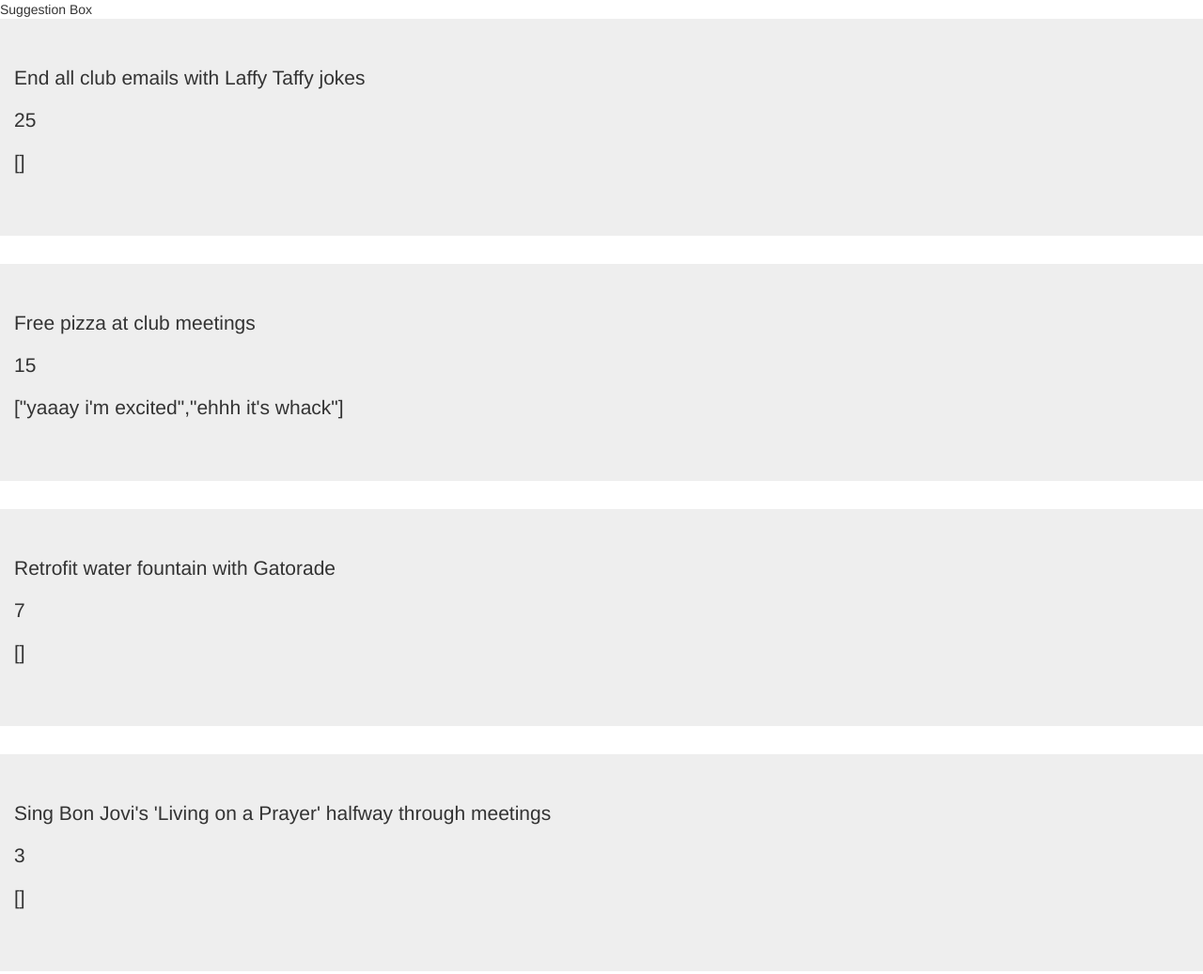
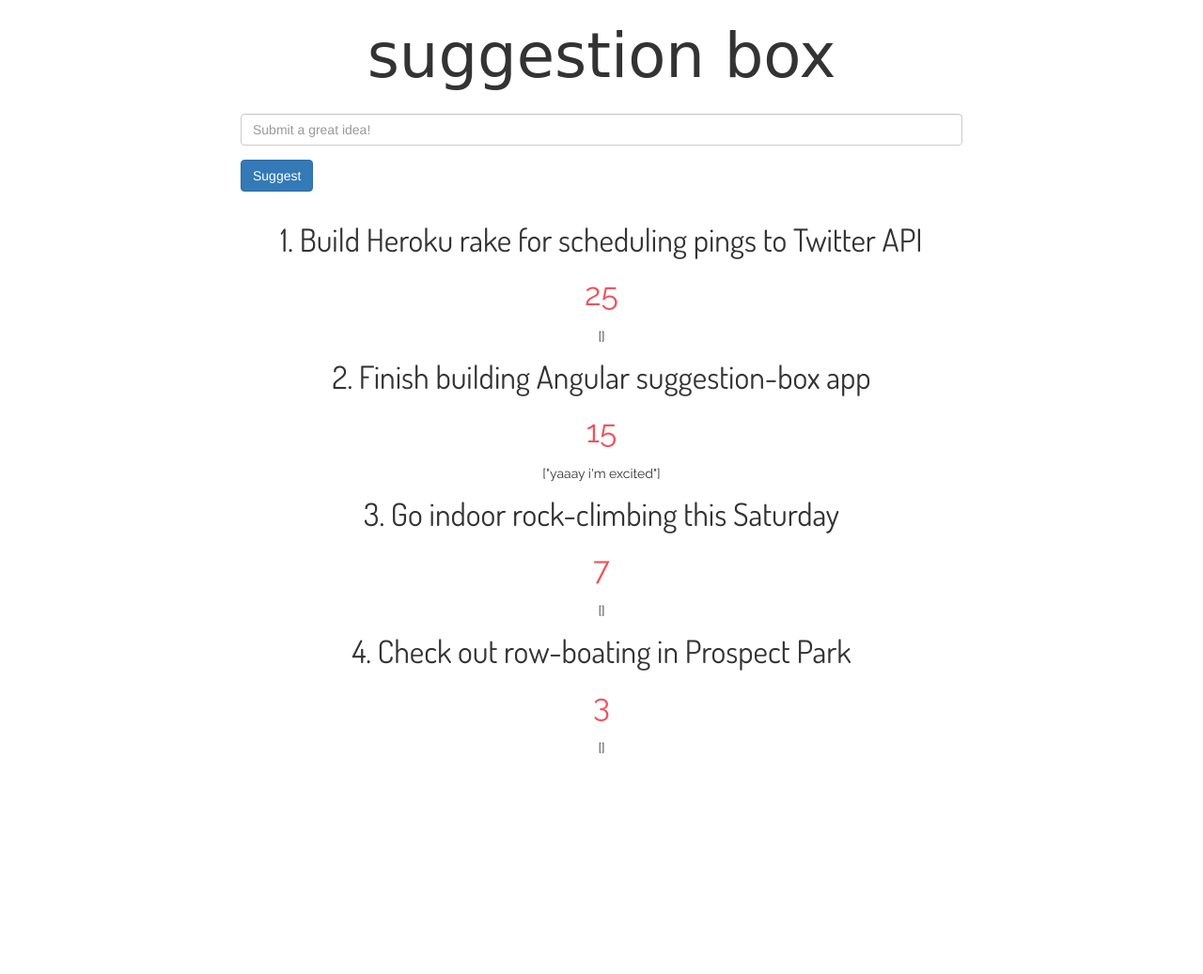
Before and after one commit to DianaEromosele/suggestion-box-angular-app, a plain HTML site: page index.html in a window 1280 px wide. Shown: the top 1037 px of the page at 94% size. After the commit the page ends 816 px from the top, so only its background shows below. Drawn offline with nearby package versions, Linux system fonts and the light colour scheme; a web font is replaced by a local one.

Commit message:
Add styling

```diff
--- a/css/main.css
+++ b/css/main.css
@@ -0,0 +1,47 @@
+header {
+  text-align: center;
+  font-size: 8.2vmin;
+  margin-top: .2em;
+  font-family: 'Baloo', cursive;
+}
+
+.submit-button {
+  border: 2px solid red;
+}
+
+
+.form {
+  width: 60%;
+  margin-left: auto;
+  margin-right: auto;
+  margin-top: 1em;
+}
+
+
+.suggestions {
+  /*border: 2px solid orange;*/
+  margin-top: 2em;
+  display: flex;
+  flex-direction: column;
+  align-items: center;
+}
+
+.title {
+  font-family: 'Quicksand', sans-serif;
+  font-size: 4.2vmin;
+  font-family: 'Raleway', sans-serif;
+  font-family: 'Dosis', sans-serif;
+}
+
+.upvotes {
+  font-size: 4.2vmin;
+  color: #F0525C;
+}
+
+
+.suggestion {
+  text-align: center;
+  width: 60%;
+  font-family: 'Raleway', sans-serif;
+  /*font-family: 'Dosis', sans-serif;*/
+}
--- a/index.html
+++ b/index.html
@@ -2,27 +2,38 @@
 <html>
   <head>
     <title>Suggestion Box</title>
+    <!-- CSS File -->
     <link href="css/main.css" rel="stylesheet" />
+    <!-- Google Fonts -->
+    <link href="https://fonts.googleapis.com/css?family=Barrio|Dosis|Baloo|Ubuntu+Condensed|Raleway" rel="stylesheet">
+    <!-- Angular Library -->
     <script src="js/vendor/angular.min.js" type="text/javascript"></script>
+    <!-- Bootstrap CDN -->
     <link href="http://maxcdn.bootstrapcdn.com/bootstrap/3.3.2/
 css/bootstrap.min.css" rel="stylesheet">
   </head>
   <body ng-app="SuggestionBox" ng-controller="HomeController">
 
-    <header> Suggestion Box</header>
-    <div class="col-md-12 jumbotron" ng-repeat="post in posts | orderBy: '-upvotes'">
-      <p>{{ post.title }}</p>
-      <p>{{ post.upvotes }}</p>
-      <p> {{ post.comments }}</p>
+    <header> suggestion box </header>
+
+    <form class="form" ng-submit="addSuggestion()">
+      <!-- <h3> Submit Your Suggestion </h3> -->
+      <div class="form-group">
+        <input type="text" class="form-control" placeholder="Submit a great idea!" ng-model="title"></input>
+      </div>
+      <button type="submit" class="submit-button btn btn-primary">Suggest</button>
+    </form>
+
+
+    <div class="suggestions">
+      <div class="suggestion" ng-repeat="post in posts | orderBy: '-upvotes'">
+        <p class="title"> {{ $index + 1 }}. {{ post.title }} </p>
+        <p class="upvotes"> {{ post.upvotes }} </p>
+        <p class="comments"> {{ post.comments }}</p>
+      </div>
     </div>
 
-    <form ng-submit="addSuggestion()" style="margin-top: 50px">
-      <h3> Submit Your Suggestion </h3>
-      <div class="form-group">
-      <input type="text" class="form-control" placeholder="Great ideas here" ng-model="title"></input>
-      </div>
-      <button type="submit" class="btn btn-primary">Suggest</button>
-    </form>
+
 
 
 
--- a/js/services/suggestions.js
+++ b/js/services/suggestions.js
@@ -2,22 +2,22 @@ app.factory('suggestions', [function() {
   var demoSuggestions = {
     posts: [
       {
-      title: 'Free pizza at club meetings',
+      title: 'Finish building Angular suggestion-box app',
       upvotes: 15,
-      comments: ["yaaay i'm excited", "ehhh it's whack"],
+      comments: ["yaaay i'm excited"],
       },
       {
-      title: 'End all club emails with Laffy Taffy jokes',
+      title: 'Build Heroku rake for scheduling pings to Twitter API',
       upvotes: 25,
       comments: [],
       },
       {
-      title: 'Retrofit water fountain with Gatorade',
+      title: 'Go indoor rock-climbing this Saturday',
       upvotes: 7,
       comments: [],
       },
       {
-      title: "Sing Bon Jovi's 'Living on a Prayer' halfway through meetings",
+      title: "Check out row-boating in Prospect Park",
       upvotes: 3,
       comments: [],
       },
```
